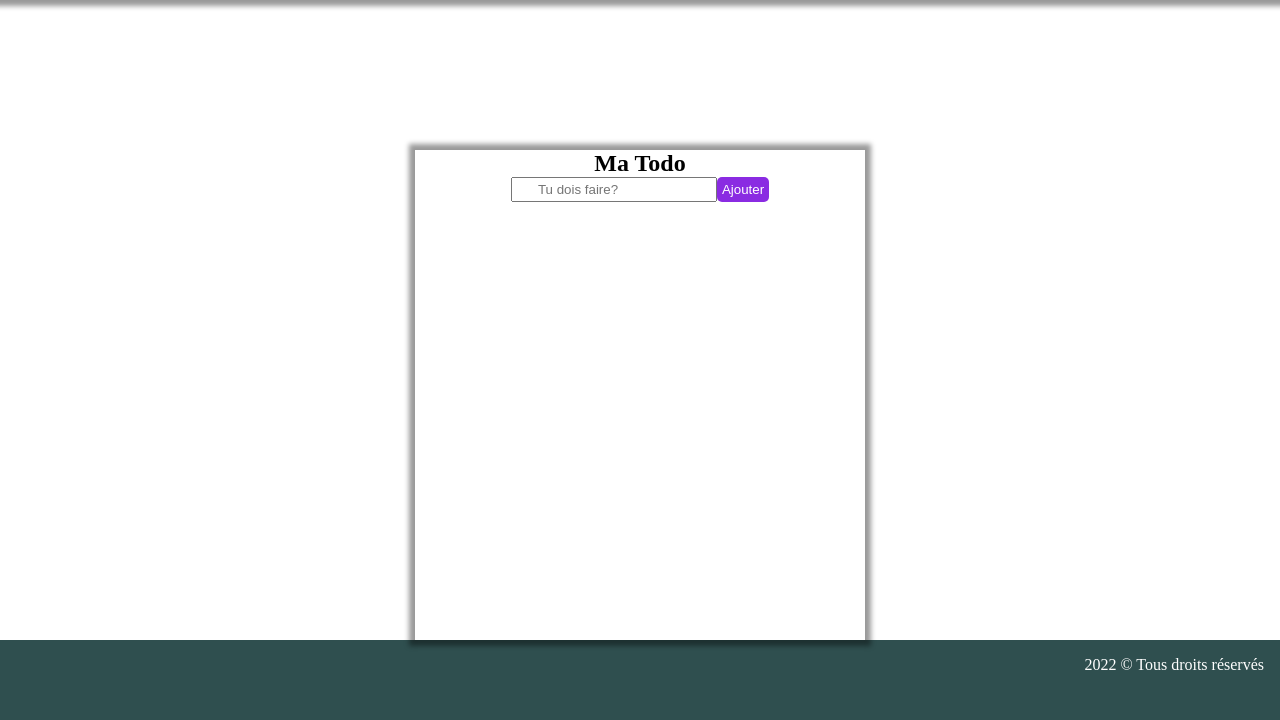
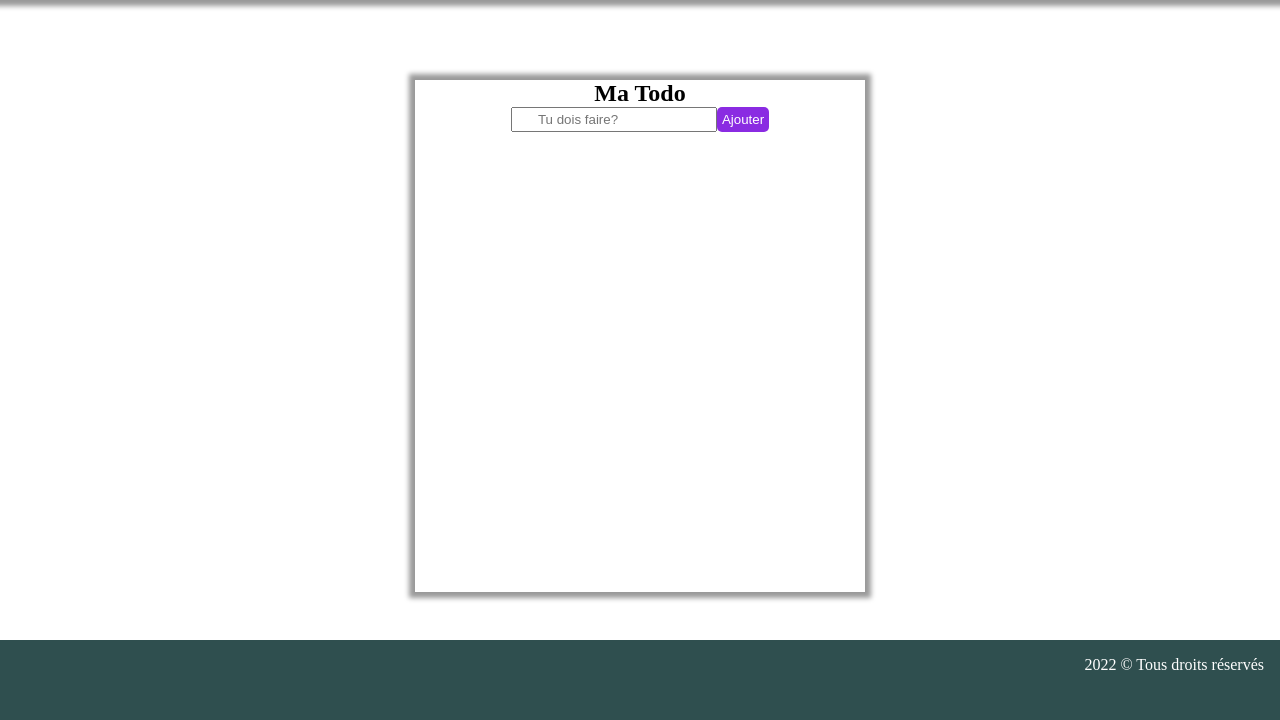
Before and after one commit to Foreygon/todolist, a PHP site: page / in a window 1280 px wide. Shown: the part 80-800 px from the top of the page. Run offline with PHP 8.4, Linux system fonts and the light colour scheme; data that the repository does not hold is empty.

Commit message:
projet Finis

```diff
--- a/style.css
+++ b/style.css
@@ -30,8 +30,9 @@
 
 }
 .contain-form{
-    margin-top: 150px;
-    height: auto;
+    margin-top: 5rem;
+    margin-bottom: 1rem;
+    height: 80%;
     width: 450px;
     box-shadow: 0px 0px 5px 6px rgba(0,0,0,0.4);
     display: flex;
```
